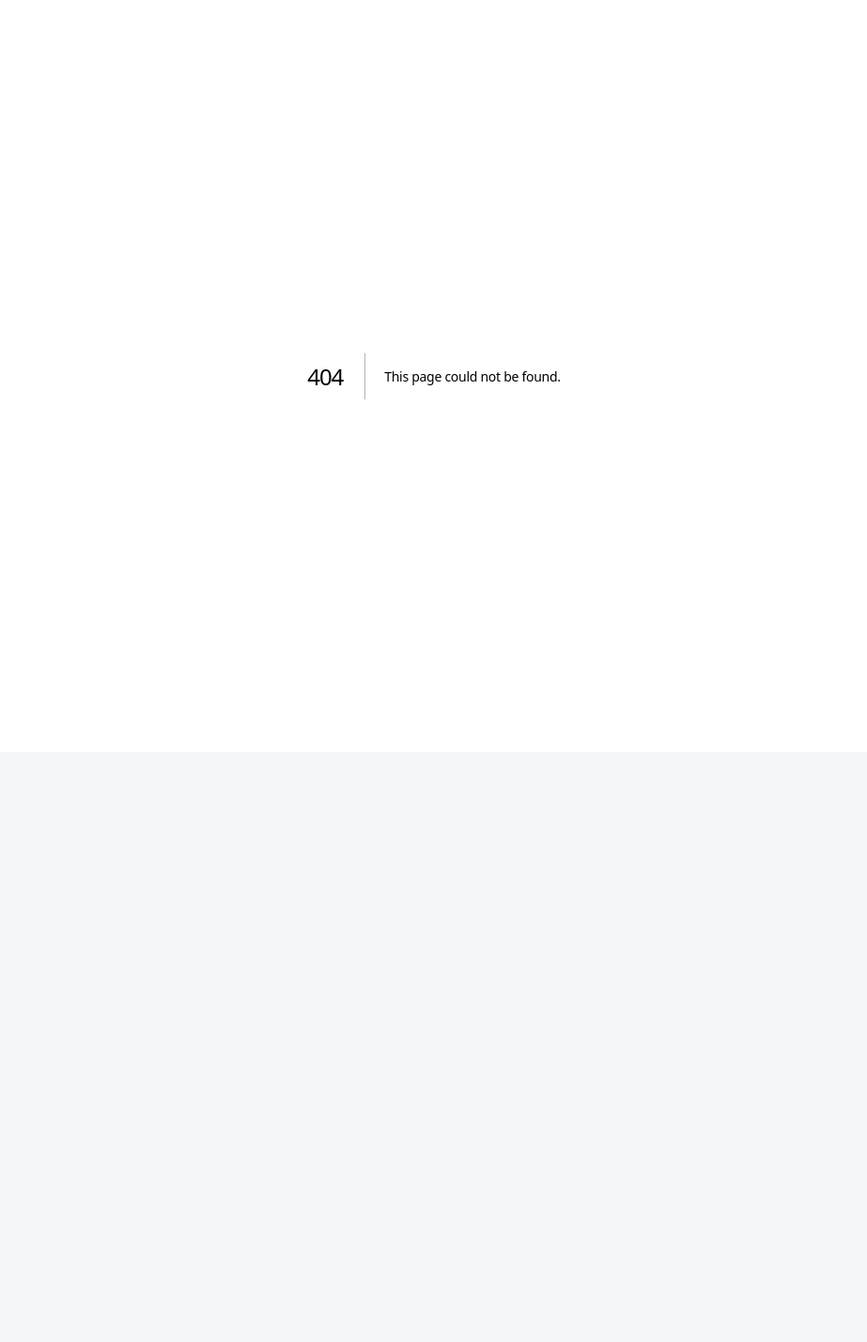
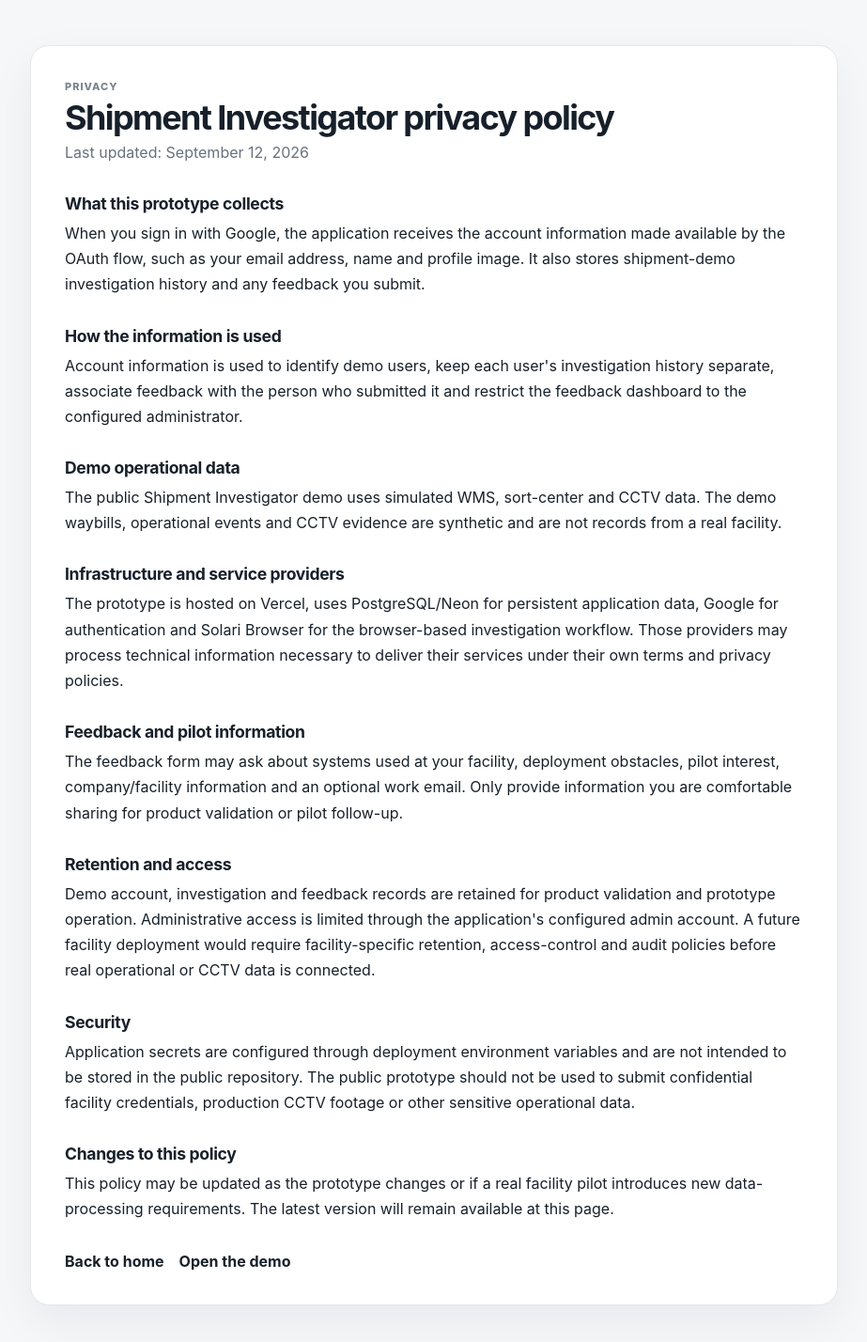
Before and after one commit to yogeshmj94/solariproject, a Next.js app: page /privacy in a window 1280 px wide. Before the commit this address had no page. Shown: the top 1428 px of the page at 94% size, without its empty margins (178-1101 px from the left). Before the commit the page ends 800 px from the top, so only its background shows below. Built offline with nearby package versions, Linux system fonts and the light colour scheme.

Commit message:
Refresh launch docs, branding and privacy policy

```diff
--- a/src/app/investigations/page.tsx
+++ b/src/app/investigations/page.tsx
@@ -114,7 +114,7 @@ export default function InvestigationsPage() {
     <main>
       <div className="topbar">
         <div>
-          <a className="brand" href="/">ExecutionOS · Sort Center</a>
+          <a className="brand" href="/">Shipment Investigator</a>
           <div className="muted small">Shipment recovery console for sort-center managers.</div>
         </div>
         <div className="demo-badges">
--- a/src/app/layout.tsx
+++ b/src/app/layout.tsx
@@ -2,8 +2,8 @@ import "./globals.css";
 import type { ReactNode } from "react";
 
 export const metadata = {
-  title: "ExecutionOS",
-  description: "AI-native performance execution for operations-heavy companies"
+  title: "Shipment Investigator",
+  description: "Find lost and missorted shipments across WMS and CCTV evidence.",
 };
 
 export default function RootLayout({ children }: { children: ReactNode }) {
--- a/src/app/page.tsx
+++ b/src/app/page.tsx
@@ -5,8 +5,8 @@ export default function Home() {
     <main className={styles.landing}>
       <nav className={styles.nav}>
         <div>
-          <div className="brand">ExecutionOS · Sort Center</div>
-          <div className="muted small">AI-assisted shipment recovery for existing warehouse systems.</div>
+          <div className="brand">Shipment Investigator</div>
+          <div className="muted small">AI-assisted shipment recovery for existing sort-center systems.</div>
         </div>
         <div className={styles.navActions}>
           <a className={styles.secondary} href="/operations">Operations demo</a>
@@ -81,6 +81,7 @@ export default function Home() {
         <div>
           <h2>Try the simulated facility first.</h2>
           <p>Sign in, run both shipment scenarios and tell us what would need to change for your facility.</p>
+          <p className="muted small"><a href="/privacy">Privacy policy</a></p>
         </div>
         <a className={styles.secondary} href="/investigations">Open the demo</a>
       </section>
--- /dev/null
+++ b/src/app/privacy/page.module.css
@@ -0,0 +1,50 @@
+.shell {
+  min-height: 100vh;
+  padding: 48px 20px;
+  background: #f6f7f9;
+}
+
+.card {
+  width: min(860px, 100%);
+  margin: 0 auto;
+  padding: 36px;
+  border: 1px solid #e4e7ec;
+  border-radius: 20px;
+  background: white;
+  box-shadow: 0 18px 48px rgba(15, 23, 42, 0.06);
+}
+
+.card h1 {
+  margin: 8px 0 4px;
+}
+
+.card h2 {
+  margin: 30px 0 8px;
+  font-size: 1.1rem;
+}
+
+.card p {
+  line-height: 1.7;
+}
+
+.actions {
+  display: flex;
+  flex-wrap: wrap;
+  gap: 16px;
+  margin-top: 32px;
+}
+
+.actions a {
+  font-weight: 700;
+}
+
+@media (max-width: 640px) {
+  .shell {
+    padding: 24px 12px;
+  }
+
+  .card {
+    padding: 24px 20px;
+    border-radius: 16px;
+  }
+}
--- /dev/null
+++ b/src/app/privacy/page.tsx
@@ -0,0 +1,58 @@
+import styles from "./page.module.css";
+
+export default function PrivacyPage() {
+  return (
+    <main className={styles.shell}>
+      <section className={styles.card}>
+        <div className="kicker">Privacy</div>
+        <h1>Shipment Investigator privacy policy</h1>
+        <p className="muted">Last updated: September 12, 2026</p>
+
+        <h2>What this prototype collects</h2>
+        <p>
+          When you sign in with Google, the application receives the account information made available by the OAuth flow, such as your email address, name and profile image. It also stores shipment-demo investigation history and any feedback you submit.
+        </p>
+
+        <h2>How the information is used</h2>
+        <p>
+          Account information is used to identify demo users, keep each user's investigation history separate, associate feedback with the person who submitted it and restrict the feedback dashboard to the configured administrator.
+        </p>
+
+        <h2>Demo operational data</h2>
+        <p>
+          The public Shipment Investigator demo uses simulated WMS, sort-center and CCTV data. The demo waybills, operational events and CCTV evidence are synthetic and are not records from a real facility.
+        </p>
+
+        <h2>Infrastructure and service providers</h2>
+        <p>
+          The prototype is hosted on Vercel, uses PostgreSQL/Neon for persistent application data, Google for authentication and Solari Browser for the browser-based investigation workflow. Those providers may process technical information necessary to deliver their services under their own terms and privacy policies.
+        </p>
+
+        <h2>Feedback and pilot information</h2>
+        <p>
+          The feedback form may ask about systems used at your facility, deployment obstacles, pilot interest, company/facility information and an optional work email. Only provide information you are comfortable sharing for product validation or pilot follow-up.
+        </p>
+
+        <h2>Retention and access</h2>
+        <p>
+          Demo account, investigation and feedback records are retained for product validation and prototype operation. Administrative access is limited through the application's configured admin account. A future facility deployment would require facility-specific retention, access-control and audit policies before real operational or CCTV data is connected.
+        </p>
+
+        <h2>Security</h2>
+        <p>
+          Application secrets are configured through deployment environment variables and are not intended to be stored in the public repository. The public prototype should not be used to submit confidential facility credentials, production CCTV footage or other sensitive operational data.
+        </p>
+
+        <h2>Changes to this policy</h2>
+        <p>
+          This policy may be updated as the prototype changes or if a real facility pilot introduces new data-processing requirements. The latest version will remain available at this page.
+        </p>
+
+        <div className={styles.actions}>
+          <a href="/">Back to home</a>
+          <a href="/investigations">Open the demo</a>
+        </div>
+      </section>
+    </main>
+  );
+}
```
Also changed, not shown: src/app/signin/page.tsx (+5 -2 lines), 4 other files (tests, documents, lock files or other folders).
